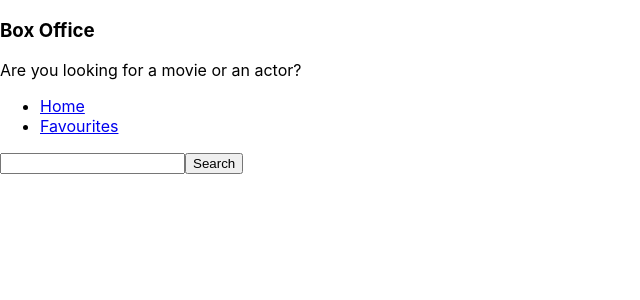
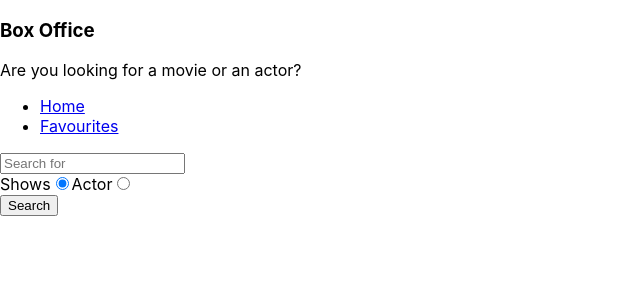
Before and after one commit to Dhrumi-Vakhariya/box-office-app, a React (Create React App) app: page / in a window 1280 px wide. Shown: the top 300 px of the page, without its empty margins (0-640 px from the left). Built offline with nearby package versions, Linux system fonts and the light colour scheme.

Commit message:
Added search radio button options

```diff
--- a/src/pages/Home.js
+++ b/src/pages/Home.js
@@ -5,15 +5,20 @@
 const Home = () => {
   const [input, setInput] = useState("");
   const [results, setResults] = useState(null);
+  const [searchFor, setSearchFor] = useState("shows");
+
+  const isShowsSearch = searchFor === "shows";
 
   const onInputChange = ev => {
     setInput(ev.target.value);
   };
 
   const onSearch = () => {
-    apiGet(`/search/shows?q=${input}`).then(result => {
-      setResults(result);
-    });
+    if (searchFor) {
+      apiGet(`/search/${searchFor}?q=${input}`).then(result => {
+        setResults(result);
+      });
+    }
   };
 
   const onKeyDown = ev => {
@@ -22,18 +27,20 @@
     }
   };
 
+  const onRadioChange = ev => {
+    setSearchFor(ev.target.value);
+  };
+
   const renderResults = () => {
     if (results && results.length === 0) {
       return <div>No record found!</div>;
     }
     if (results && results.length > 0) {
-      return (
-        <div>
-          {results.map(item => (
-            <div key={item.show.id}>{item.show.name}</div>
-          ))}
-        </div>
-      );
+      return results[0].show
+        ? results.map(item => <div key={item.show.id}>{item.show.name}</div>)
+        : results.map(item => (
+            <div key={item.person.id}>{item.person.name}</div>
+          ));
     }
     return null;
   };
@@ -42,10 +49,33 @@
     <MainLayout>
       <input
         type="text"
+        placeholder="Search for"
         onChange={onInputChange}
         value={input}
         onKeyDown={onKeyDown}
       />
+      <div>
+        <label htmlFor="show">
+          Shows
+          <input
+            id="show"
+            type="radio"
+            value="shows"
+            checked={isShowsSearch}
+            onChange={onRadioChange}
+          />
+        </label>
+        <label htmlFor="actor">
+          Actor
+          <input
+            id="actor"
+            type="radio"
+            value="people"
+            checked={!isShowsSearch}
+            onChange={onRadioChange}
+          />
+        </label>
+      </div>
       <button type="button" onClick={onSearch}>
         Search
       </button>
```
